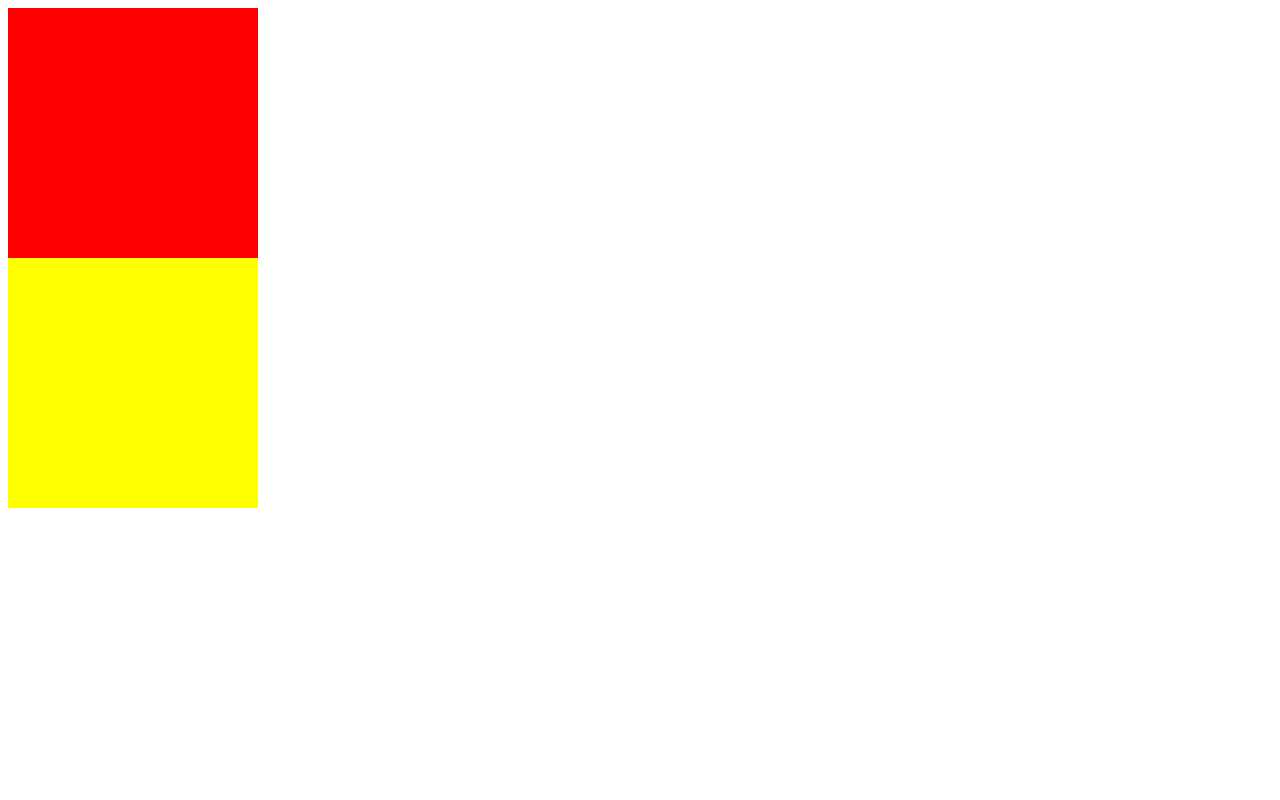
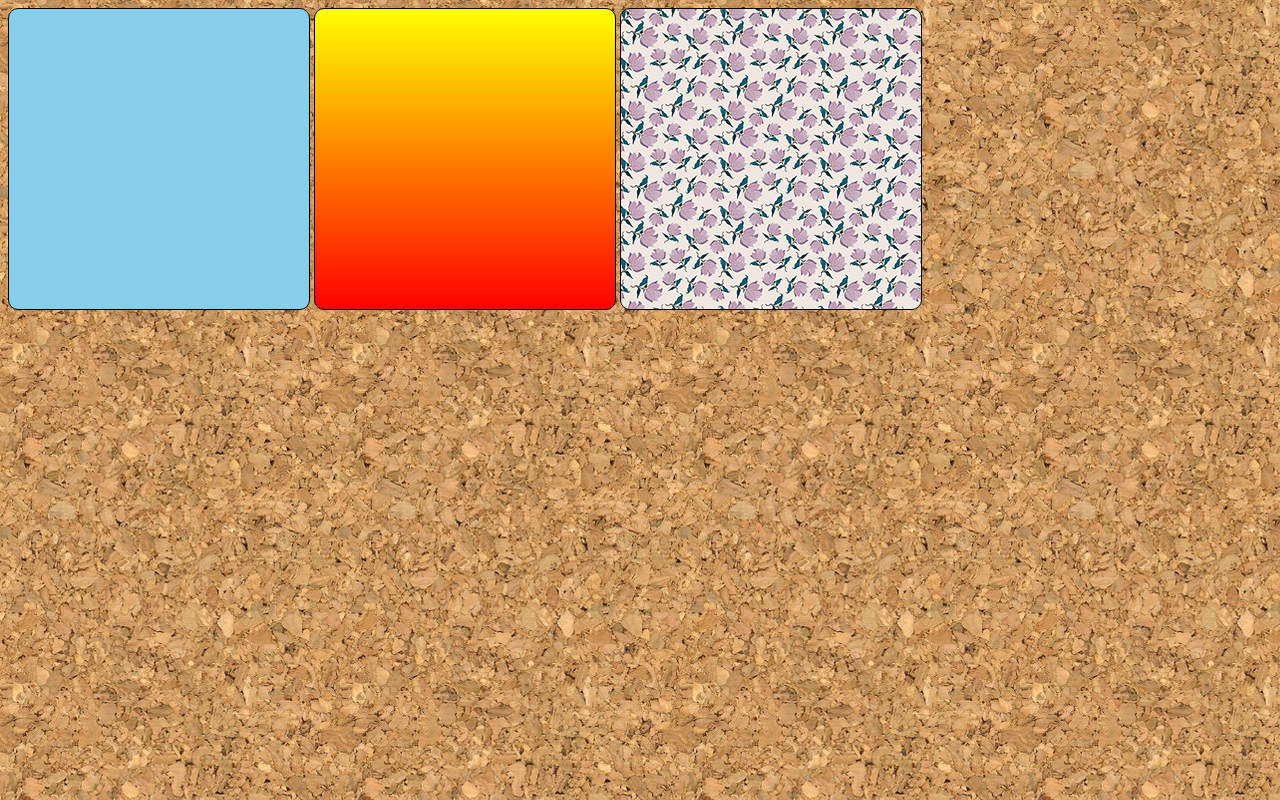
Before and after one commit to gabriellisboadev/HTML-Aulas, a plain HTML site: page aula22/index.html in a window 1280 px wide. Drawn offline with Linux system fonts and the light colour scheme.

Commit message:
aplicação de bg image

```diff
--- a/aula22/index.html
+++ b/aula22/index.html
@@ -1,5 +1,5 @@
 <!DOCTYPE html>
-<html lang="en">
+<html lang="pt-br">
 <head>
     <meta charset="UTF-8">
     <meta name="viewport" content="width=device-width, initial-scale=1.0">
@@ -7,12 +7,8 @@
     <link rel="stylesheet" href="style.css">
 </head>
 <body>
-    <div>
-        <div class="red"></div>
-    </div>
-
-    <div>
-        <div class="yellow"></div>
-    </div>
+    <div class="quadrado" id="q1"></div>
+    <div class="quadrado" id="q2"></div>
+    <div class="quadrado" id="q3"></div>
 </body>
 </html>
--- a/aula22/style.css
+++ b/aula22/style.css
@@ -1,19 +1,24 @@
-.red{
-    width: 250px;
-    height: 250px;
-    background-color: red;
+body{
+    background-image: url(imagens/wallpaper001.jpg);
 }
 
-.yellow{
-    width: 250px;
-    height: 250px;
-    background-color: yellow;
+div.quadrado{
+    border: 1px solid black;
+    width: 300px;
+    height: 300px;
+    display: inline-block;
+    border-radius: 10px;
+    background-color: gray;
 }
 
-/* Media Querie para responsividade */
+div#q1{
+    background-color: skyblue;
+}
 
-@media (max-width: 600px){
-    .yellow{
-        background-color: green;
-    }
+div#q2{
+    background-image: linear-gradient(to bottom, yellow, red);
 }
+
+div#q3{
+    background-image: url('imagens/pattern003.png');
+}
```
